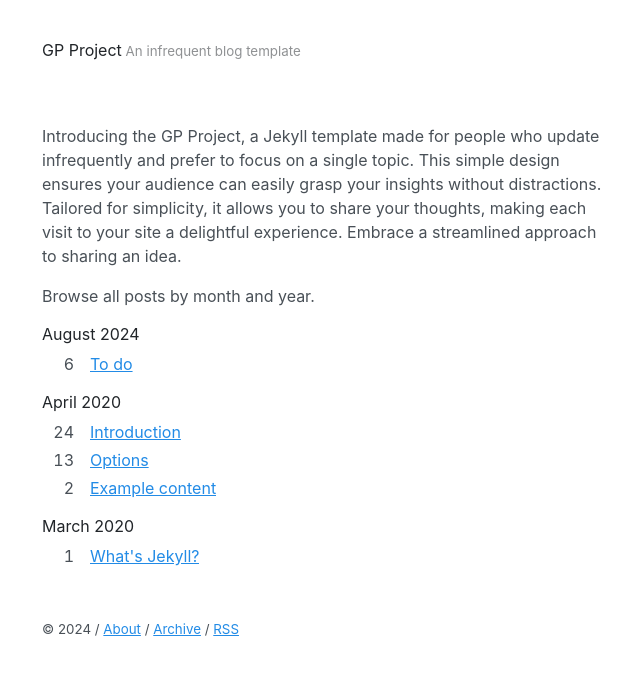
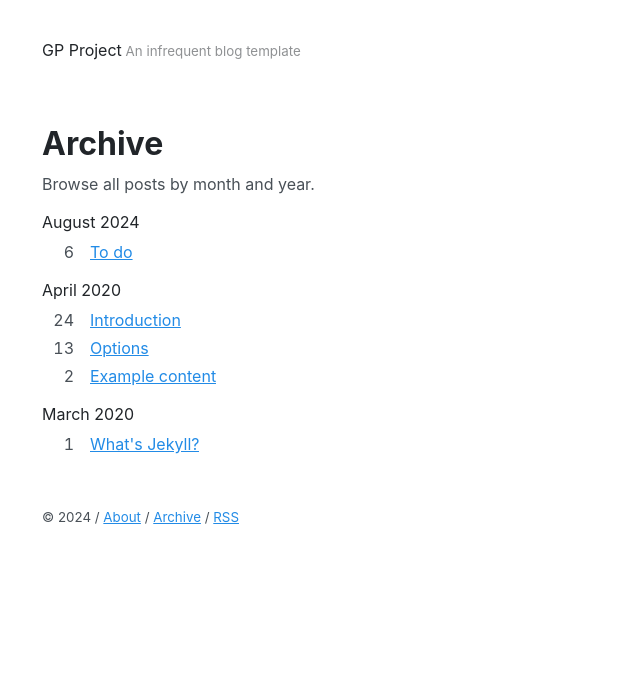
Before and after one commit to akmolteni/gp, a Jekyll site: the page built from archive.md, in a window 1280 px wide. Shown: the top 675 px of the page, without its empty margins (318-958 px from the left). Built offline with Jekyll 4.4.1, drawn with Linux system fonts in a browser that asks for light colours.

Commit message:
Update archive.md

```diff
--- a/archive.md
+++ b/archive.md
@@ -3,7 +3,7 @@ layout: toc
 title: Archive
 ---
 
-Introducing the GP Project, a Jekyll template made for people who update infrequently and prefer to focus on a single topic. This simple design ensures your audience can easily grasp your insights without distractions. Tailored for simplicity, it allows you to share your thoughts, making each visit to your site a delightful experience. Embrace a streamlined approach to sharing an idea.
+# Archive
 
 Browse all posts by month and year.
 
```
